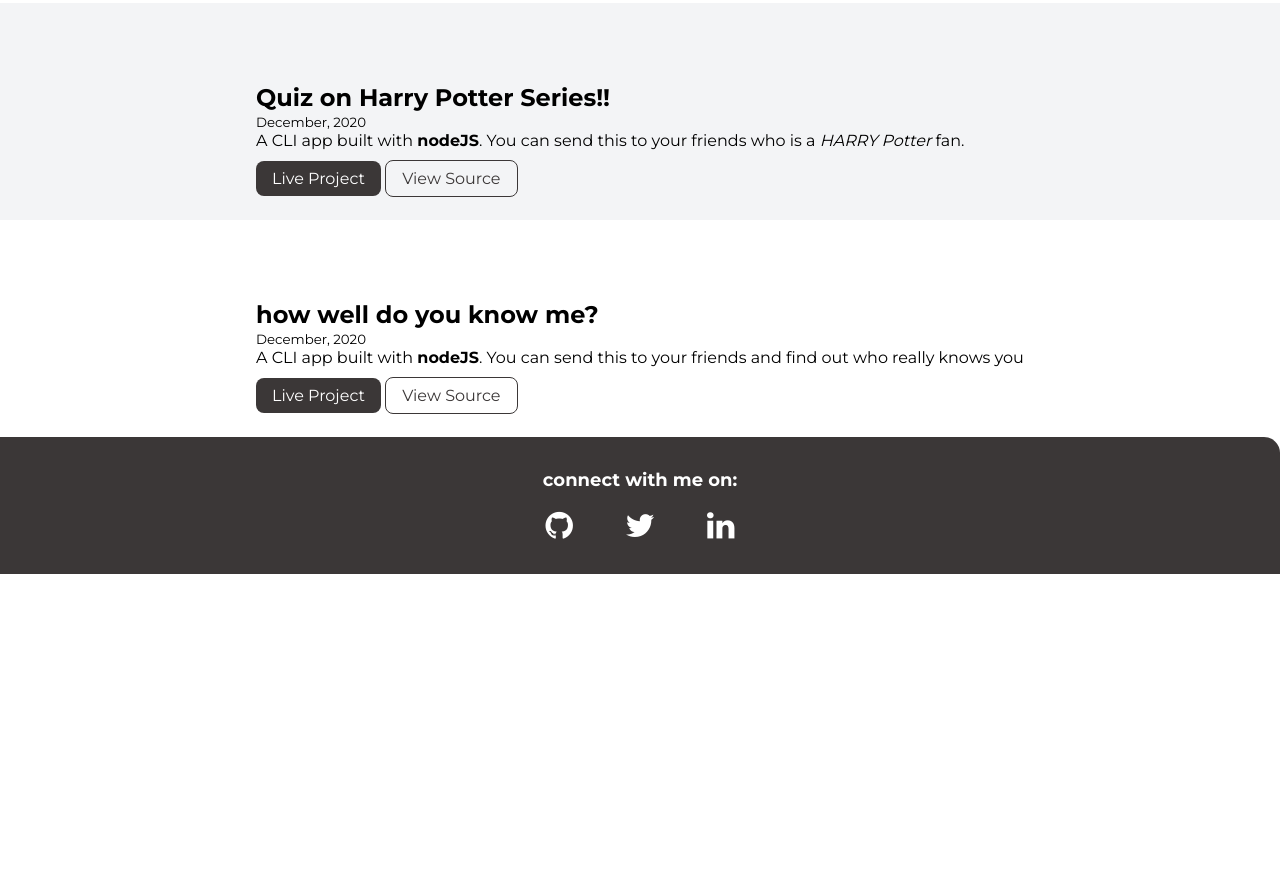
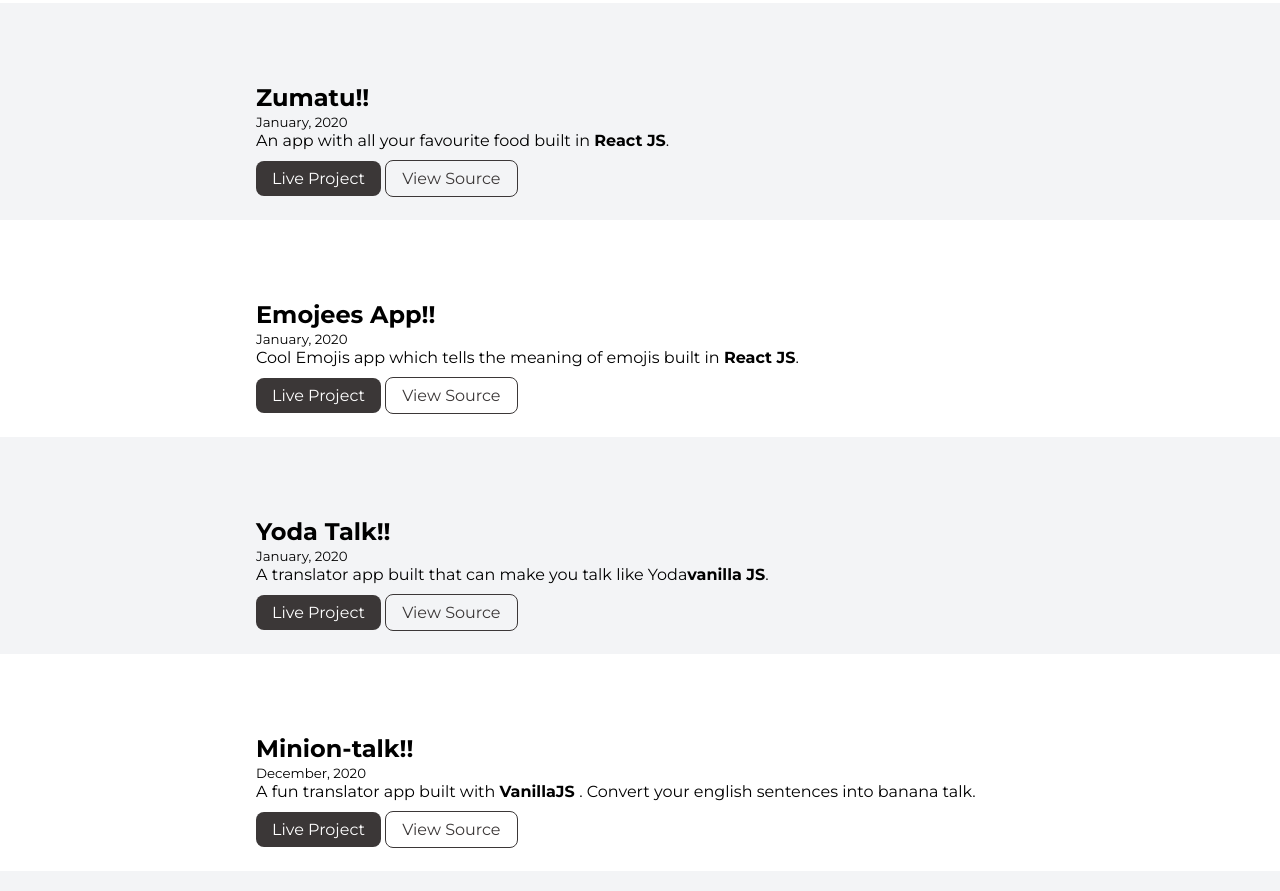
Before and after one commit to dp789/My-Portfolio, a plain HTML site: page projects.html in a window 1280 px wide. Shown: the part 249-1140 px from the top of the page. Before the commit the page ends 823 px from the top, so only its background shows below. Drawn offline with Linux system fonts and the light colour scheme; a web font is replaced by a local one.

Commit message:
Update projects.html

```diff
--- a/projects.html
+++ b/projects.html
@@ -44,6 +44,94 @@
     </header>
 
     <ul class="list-non-bullet">
+      <li>
+        <section class="hero ow">
+          <div class="container container-center">
+            <h1>Zumatu!!</h1>
+            <small>January, 2020</small>
+            <p>
+              An app with all your favourite food built in <strong>React JS</strong>.
+            </p>
+            <br />
+            <a
+              class="link link-primary"
+              href="https://e-aster.netlify.app/"
+              >Live Project</a
+            >
+            <a
+              class="link link-secondary"
+              href="https://github.com/dp789/zumatu"
+              >View Source</a
+            >
+          </div>
+        </section>
+      </li>
+      <li>
+        <section class="hero">
+          <div class="container container-center">
+            <h1>Emojees App!!</h1>
+            <small>January, 2020</small>
+            <p>
+              Cool Emojis app which tells the meaning of emojis built in <strong>React JS</strong>.
+            </p>
+            <br />
+            <a
+              class="link link-primary"
+              href="https://emojis-meaning.netlify.app/"
+              >Live Project</a
+            >
+            <a
+              class="link link-secondary"
+              href="https://github.com/dp789/emojis"
+              >View Source</a
+            >
+          </div>
+        </section>
+      </li>
+      <li>
+        <section class="hero ow">
+          <div class="container container-center">
+            <h1>Yoda Talk!!</h1>
+            <small>January, 2020</small>
+            <p>
+              A translator app built that can make you talk like Yoda<strong>vanilla JS</strong>.
+            </p>
+            <br />
+            <a
+              class="link link-primary"
+              href="https://yoda-lets-talk.netlify.app/"
+              >Live Project</a
+            >
+            <a
+              class="link link-secondary"
+              href="https://github.com/dp789/yoda-talk"
+              >View Source</a
+            >
+          </div>
+        </section>
+      </li>
+      <li>
+        <section class="hero">
+          <div class="container container-center">
+            <h1>Minion-talk!!</h1>
+            <small>December, 2020</small>
+            <p>
+              A fun translator app built with <strong>VanillaJS </strong>. Convert your english sentences into banana talk.
+            </p>
+            <br />
+            <a
+              class="link link-primary"
+              href="https://minion-lets-talk.netlify.app/"
+              >Live Project</a
+            >
+            <a
+              class="link link-secondary"
+              href="https://github.com/dp789/minion-talk"
+              >View Source</a
+            >
+          </div>
+        </section>
+      </li>
       <li>
         <section class="hero ow">
           <div class="container container-center">
```
